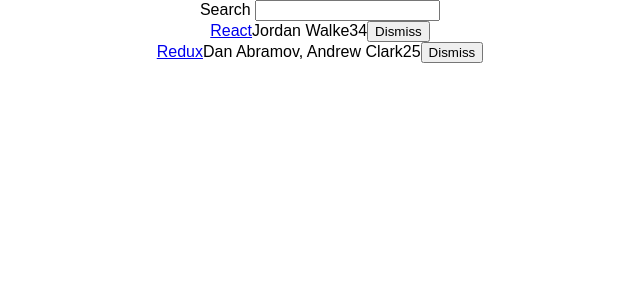
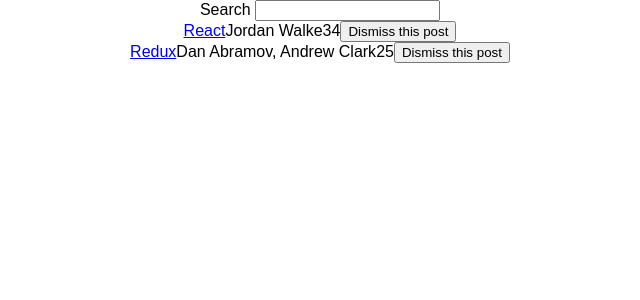
Before and after one commit to eqlz/hackernews, a React (Create React App) app: page / in a window 1280 px wide. Shown: the top 300 px of the page, without its empty margins (320-960 px from the left). Built offline with nearby package versions, Linux system fonts and the light colour scheme.

Commit message:
Create button component

```diff
--- a/src/App.js
+++ b/src/App.js
@@ -115,12 +115,11 @@
                 <span>{item.num_comments}</span>
                 <span>{item.points}</span>
                 <span>
-                  <button
+                  <Button
                     onClick={() => onDismiss(item.objectID)}
-                    type="button"
                   >
-                    Dismiss
-                  </button>
+                    Dismiss this post
+                  </Button>
                 </span>
               </div>
             )
@@ -130,4 +129,24 @@
   }
 }
 
+class Button extends Component {
+  render() {
+    const {
+      onClick,
+      className = '',
+      children
+    } = this.props;
+
+    return (
+      <button
+        onClick={onClick}
+        className={className}
+        type="button"
+      >
+        {children}
+      </button>
+    );
+  }
+}
+
 export default App;
```
